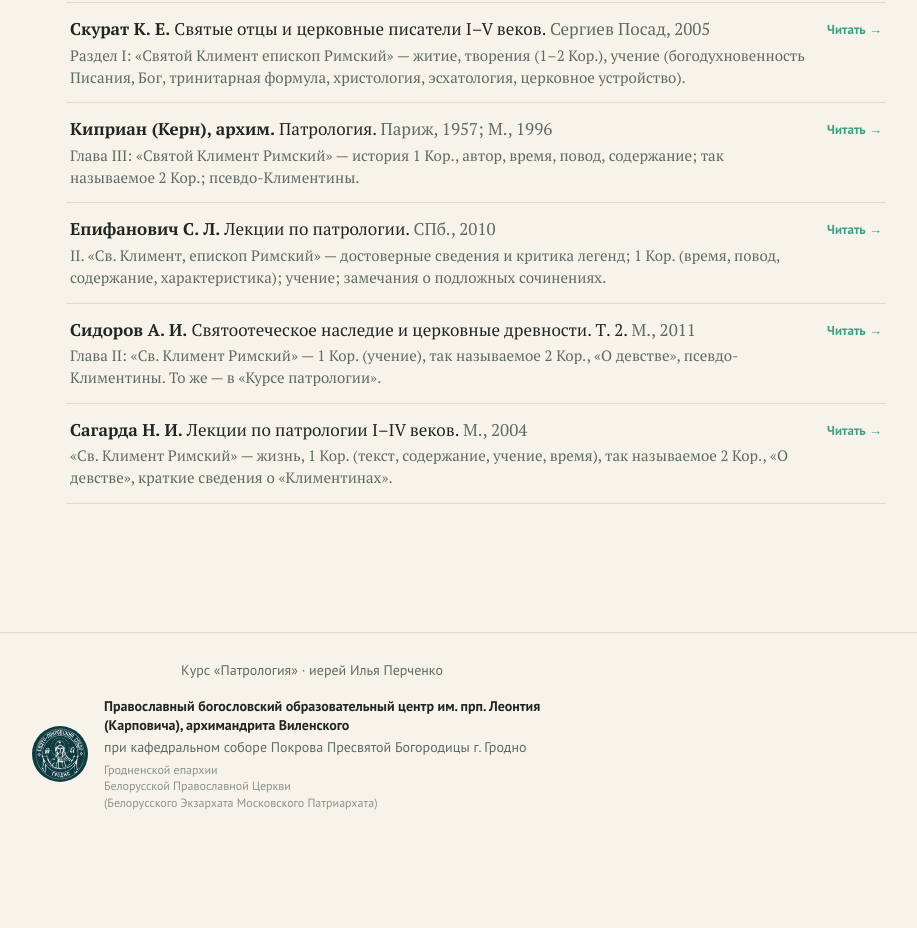
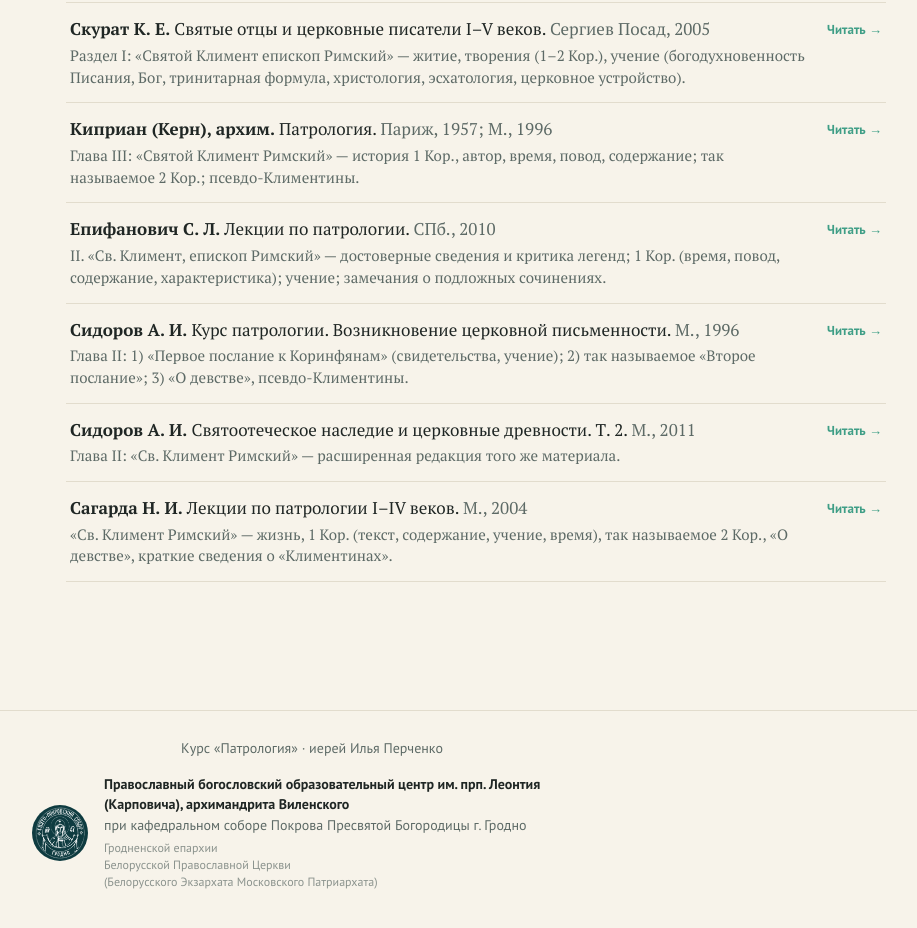
Before and after one commit to patrology/patrology.github.io, a plain HTML site: page studies.html in a window 1280 px wide. Shown: the part 2986-3914 px from the top of the page, without its empty margins (328-1245 px from the left). Before the commit the page ends 3838 px from the top, so only its background shows below. Drawn offline with Linux system fonts and the light colour scheme.

Commit message:
Исследования: отдельно «Курс патрологии» Сидорова о Клименте
Добавлена ссылка на гл. II (1–2 Кор., «О девстве», псевдо-Климентины).

Co-authored-by: iperchenko <iperchenko@users.noreply.github.com>

```diff
--- a/studies.html
+++ b/studies.html
@@ -46,7 +46,8 @@ ym(114222383, "init", { clickmap: true, trackLinks: true, accurateTrackBounce: t
 <li class="s-item" id="clement-skurat"><div class="s-main"><span class="s-author">Скурат К. Е.</span> <span class="s-title">Святые отцы и церковные писатели I–V веков</span>. <span class="s-pub">Сергиев Посад, 2005</span><div class="s-note">Раздел I: «Святой Климент епископ Римский» — житие, творения (1–2 Кор.), учение (богодухновенность Писания, Бог, тринитарная формула, христология, эсхатология, церковное устройство).</div></div><div class="s-tags"><a class="read" href="https://azbyka.ru/otechnik/Konstantin_Skurat/svjatye-ottsy-1-5-veka/1_2" target="_blank" rel="noopener">Читать →</a></div></li>
 <li class="s-item" id="clement-kern"><div class="s-main"><span class="s-author">Киприан (Керн), архим.</span> <span class="s-title">Патрология</span>. <span class="s-pub">Париж, 1957; М., 1996</span><div class="s-note">Глава III: «Святой Климент Римский» — история 1 Кор., автор, время, повод, содержание; так называемое 2 Кор.; псевдо-Климентины.</div></div><div class="s-tags"><a class="read" href="https://azbyka.ru/otechnik/Kiprian_Kern/patrologija-kern/3" target="_blank" rel="noopener">Читать →</a></div></li>
 <li class="s-item" id="clement-epifanovich"><div class="s-main"><span class="s-author">Епифанович С. Л.</span> <span class="s-title">Лекции по патрологии</span>. <span class="s-pub">СПб., 2010</span><div class="s-note">II. «Св. Климент, епископ Римский» — достоверные сведения и критика легенд; 1 Кор. (время, повод, содержание, характеристика); учение; замечания о подложных сочинениях.</div></div><div class="s-tags"><a class="read" href="https://azbyka.ru/otechnik/Sergej_Epifanovich/lektsii-po-patrologii/3_5" target="_blank" rel="noopener">Читать →</a></div></li>
-<li class="s-item" id="clement-sidorov"><div class="s-main"><span class="s-author">Сидоров А. И.</span> <span class="s-title">Святоотеческое наследие и церковные древности. Т. 2</span>. <span class="s-pub">М., 2011</span><div class="s-note">Глава II: «Св. Климент Римский» — 1 Кор. (учение), так называемое 2 Кор., «О девстве», псевдо-Климентины. То же — в «Курсе патрологии».</div></div><div class="s-tags"><a class="read" href="https://azbyka.ru/otechnik/Aleksej_Sidorov/svjatootecheskoe-nasledie-i-tserkovnye-drevnosti-tom-2/1_4" target="_blank" rel="noopener">Читать →</a></div></li>
+<li class="s-item" id="clement-sidorov-kurs"><div class="s-main"><span class="s-author">Сидоров А. И.</span> <span class="s-title">Курс патрологии. Возникновение церковной письменности</span>. <span class="s-pub">М., 1996</span><div class="s-note">Глава II: 1) «Первое послание к Коринфянам» (свидетельства, учение); 2) так называемое «Второе послание»; 3) «О девстве», псевдо-Климентины.</div></div><div class="s-tags"><a class="read" href="https://azbyka.ru/otechnik/Aleksej_Sidorov/kurs-patrologii-sidorov/1_3_1" target="_blank" rel="noopener">Читать →</a></div></li>
+<li class="s-item" id="clement-sidorov"><div class="s-main"><span class="s-author">Сидоров А. И.</span> <span class="s-title">Святоотеческое наследие и церковные древности. Т. 2</span>. <span class="s-pub">М., 2011</span><div class="s-note">Глава II: «Св. Климент Римский» — расширенная редакция того же материала.</div></div><div class="s-tags"><a class="read" href="https://azbyka.ru/otechnik/Aleksej_Sidorov/svjatootecheskoe-nasledie-i-tserkovnye-drevnosti-tom-2/1_4" target="_blank" rel="noopener">Читать →</a></div></li>
 <li class="s-item" id="clement-sagarda"><div class="s-main"><span class="s-author">Сагарда Н. И.</span> <span class="s-title">Лекции по патрологии I–IV веков</span>. <span class="s-pub">М., 2004</span><div class="s-note">«Св. Климент Римский» — жизнь, 1 Кор. (текст, содержание, учение, время), так называемое 2 Кор., «О девстве», краткие сведения о «Климентинах».</div></div><div class="s-tags"><a class="read" href="https://azbyka.ru/otechnik/Nikolaj_Sagarda/lektsii-po-patrologii-1-4-veka/1_20" target="_blank" rel="noopener">Читать →</a></div></li>
 </ul>
   </article>
```
